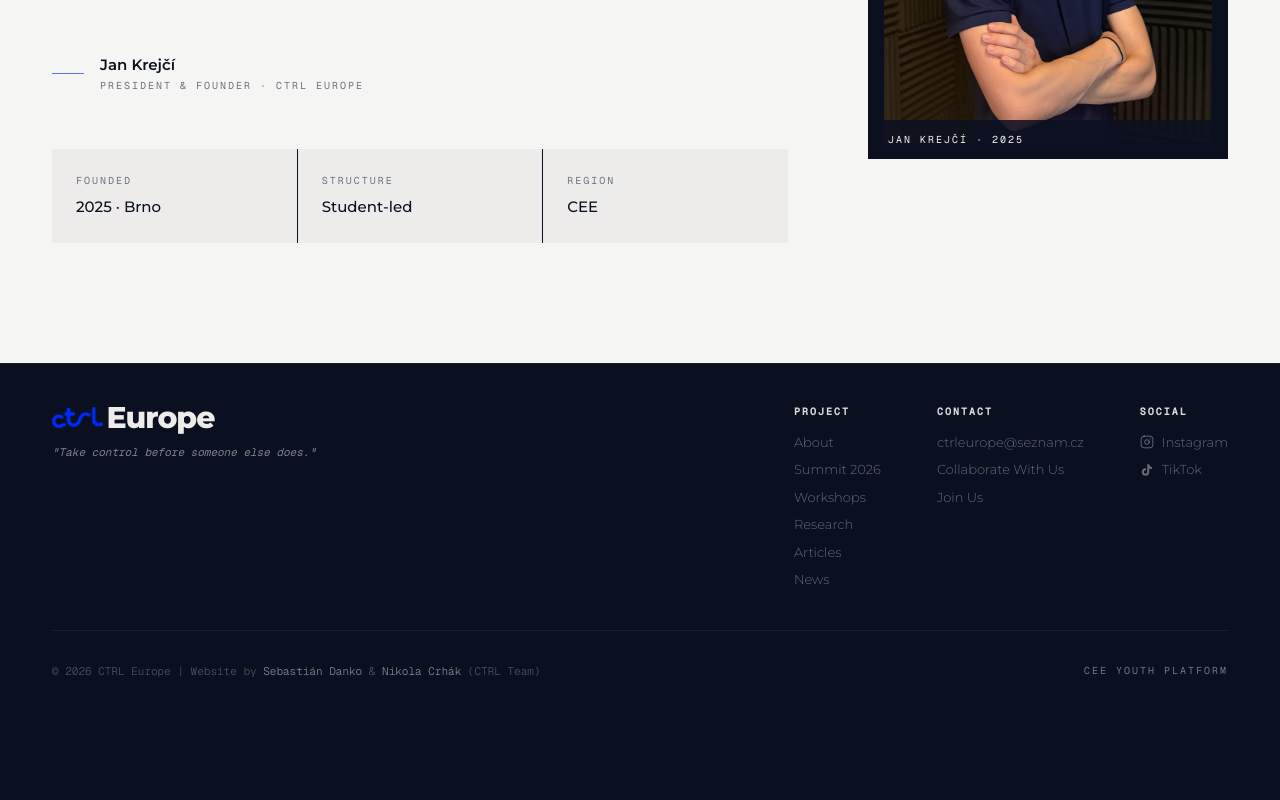
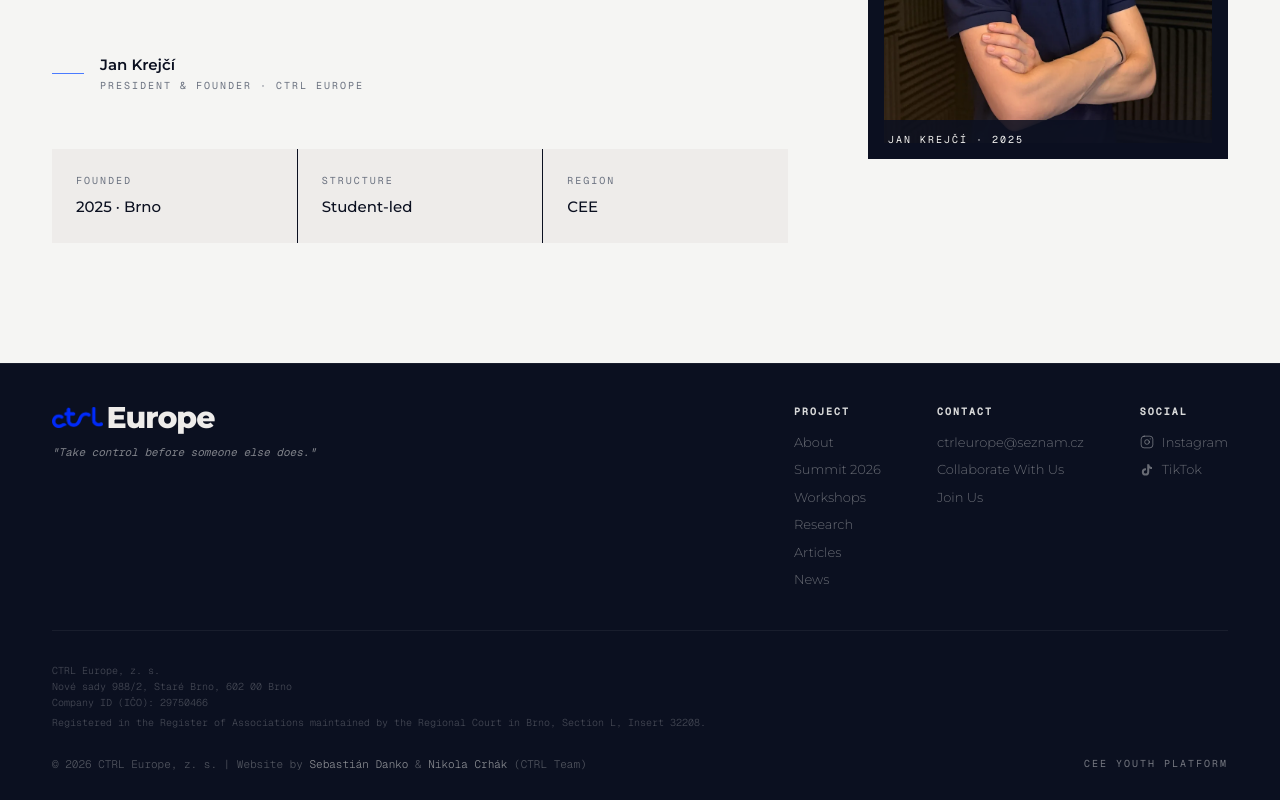
Before and after one commit to hanshanshans1397-maker/Ctrl-website, a React (Vite) app: page / in a window 1280 px wide. Shown: the part 5288-6088 px from the top of the page. Before the commit the page ends 5995 px from the top, so only its background shows below. Built offline with nearby package versions, Linux system fonts and the light colour scheme; no server answers.

Commit message:
Povinné údaje webu

```diff
--- a/src/components/Footer.jsx
+++ b/src/components/Footer.jsx
@@ -1,6 +1,7 @@
 import { Link } from "react-router-dom";
 import { useLang } from "../context/LangContext";
 import { getInstagramUrl, CONTACT_EMAIL } from "../utils/socialLinks";
+import { ORGANIZATION } from "../utils/organizationInfo";
 
 function IconInstagram() {
   return (
@@ -181,9 +182,19 @@
             </div>
           </div>
         </div>
+        <div className="mb-6 font-mono text-[10px] font-light leading-relaxed text-[rgba(245,245,243,0.25)] max-[640px]:mb-4">
+          <div>{ORGANIZATION.name}</div>
+          <div>{ORGANIZATION.address}</div>
+          <div>
+            <span className="cs">IČO: {ORGANIZATION.ico}</span>
+            <span className="en">Company ID (IČO): {ORGANIZATION.ico}</span>
+          </div>
+          <div className="cs mt-1 max-w-[720px]">{ORGANIZATION.registrationCs}</div>
+          <div className="en mt-1 max-w-[720px]">{ORGANIZATION.registrationEn}</div>
+        </div>
         <div className="flex items-center justify-between gap-4 max-[640px]:flex-col max-[640px]:items-start max-[640px]:gap-2">
           <div className="font-mono text-[11px] font-light text-[rgba(245,245,243,0.3)]">
-            © 2026 CTRL Europe | Website by{" "}
+            © 2026 {ORGANIZATION.name} | Website by{" "}
             <a
               href="https://hiro.dankoweby.cz"
               target="_blank"
--- /dev/null
+++ b/src/utils/organizationInfo.js
@@ -0,0 +1,9 @@
+export const ORGANIZATION = {
+  name: 'CTRL Europe, z. s.',
+  address: 'Nové sady 988/2, Staré Brno, 602 00 Brno',
+  ico: '29750466',
+  registrationCs:
+    'Spolek je zapsán ve spolkovém rejstříku vedeném u Krajského soudu v Brně, oddíl L, vložka 32208.',
+  registrationEn:
+    'Registered in the Register of Associations maintained by the Regional Court in Brno, Section L, Insert 32208.',
+};
```
